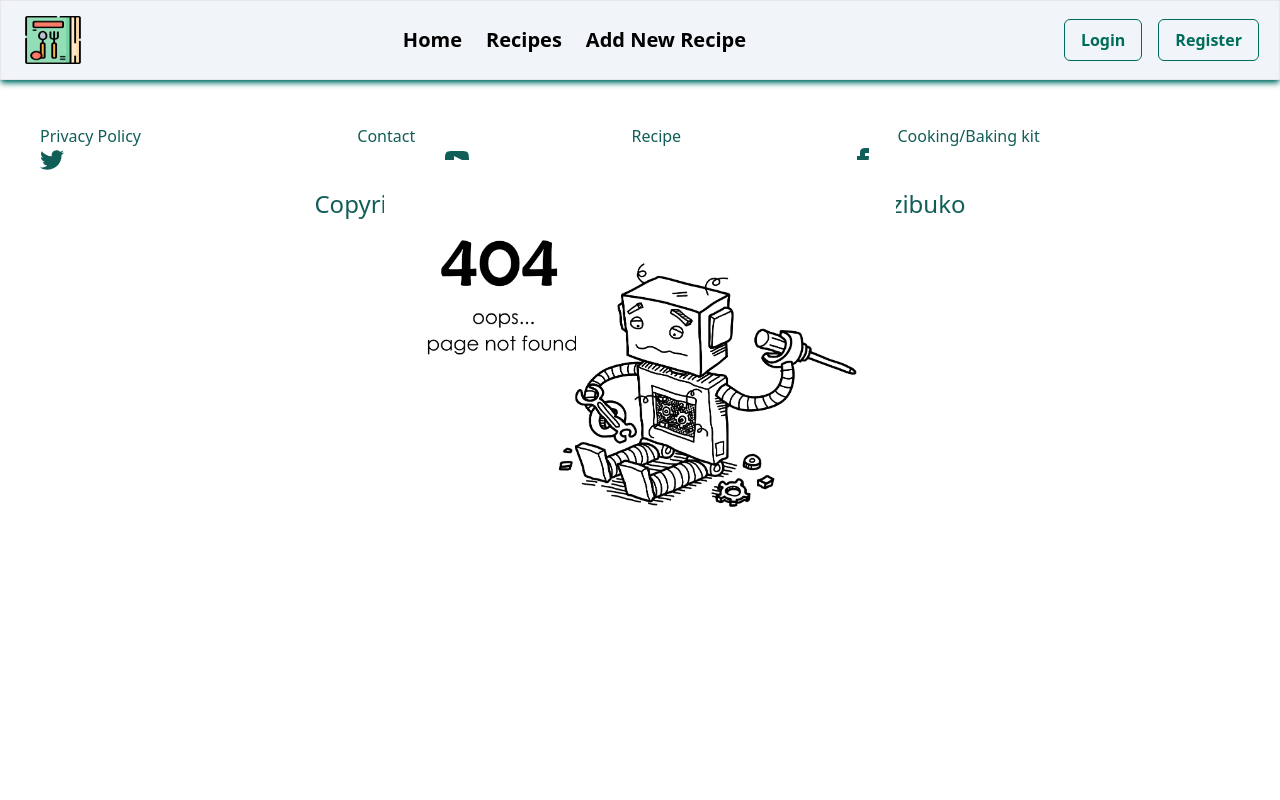
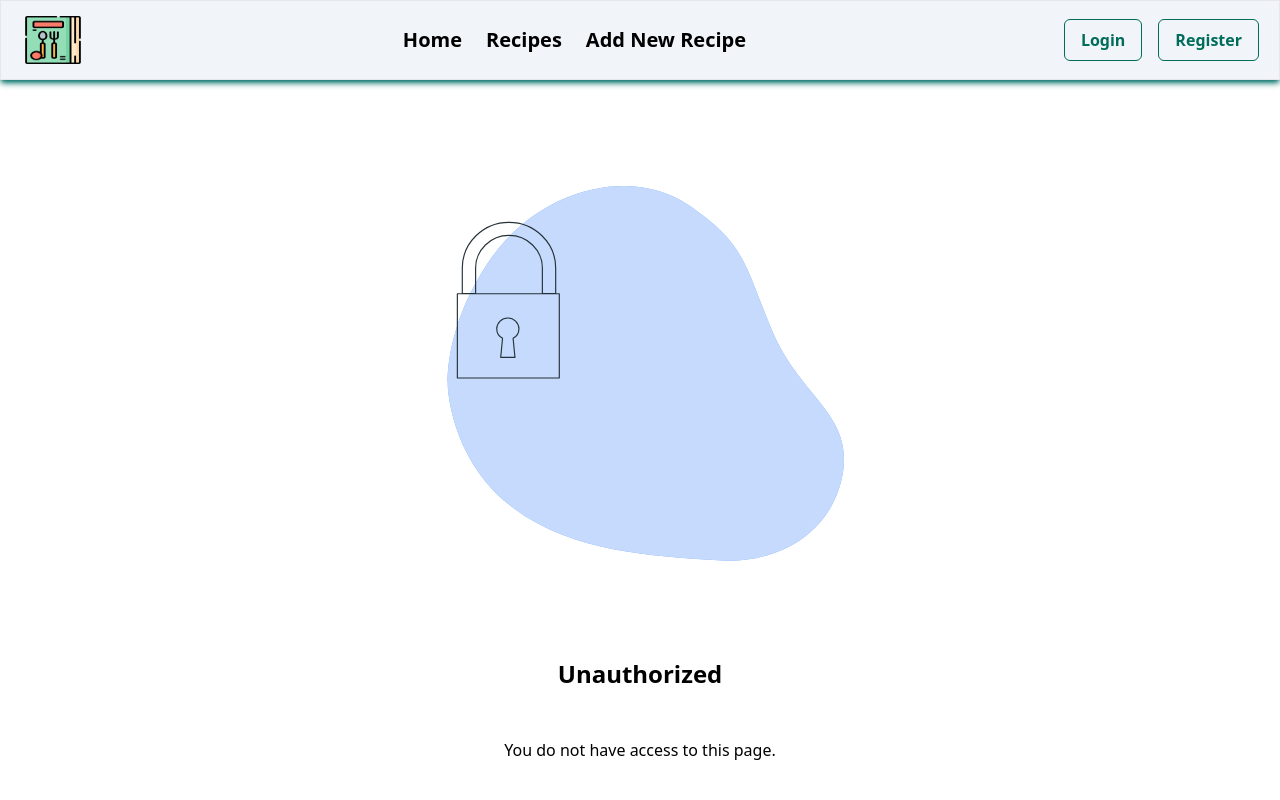
Before and after one commit to Thandekaportiap/Task-9-Online-Recipe, a React (Vite) app in the folder frontend/: page /Unauthorized in a window 1280 px wide. Shown: the top 800 px of the page. Built offline with nearby package versions, Linux system fonts and the light colour scheme; no server answers; a web font is replaced by a local one; what fluid-tailwind would draw is missing.

Commit message:
feat: Unauthorized page added

```diff
--- a/frontend/src/App.jsx
+++ b/frontend/src/App.jsx
@@ -15,6 +15,7 @@ import Privacy from './pages/Privacy';
 import ReadMore from './pages/ReadMore';
 import axios from 'axios';
 import CategoryRecipeList from './pages/CategoryRecipeList';
+import Unauthorized from './pages/Unauthorized';
 
 
 
@@ -50,6 +51,7 @@ function App() {
           <Route index element={<Home/>} />
           <Route path="/Register" element={<RegisterPage />} />
           <Route path="/Privacy" element={<Privacy />} />
+          <Route path="/Unauthorized" element={<Unauthorized />} />
           <Route path="/Login" element={<Login onLogin={handleLogin}/>} />
           <Route path="RecipeList"  >
             <Route index element={<RecipeList id={id} />}/>
--- a/frontend/src/pages/AddNewRecipe.jsx
+++ b/frontend/src/pages/AddNewRecipe.jsx
@@ -1,14 +1,19 @@
 
-import React, { useState } from 'react';
+import React, { useEffect, useState } from 'react';
 import axios from 'axios';
 import { useNavigate } from 'react-router-dom';
+
 
 const AddNewRecipe = ({ id }) => {
     // console.log(id)
 
-    if (!id) {
-        return <div className='text-center text-4xl my-6 text-red-700'>Please log-in to add a new recipe!</div>;
-    }
+    const navigate = useNavigate();
+
+    useEffect(() => {
+        if (!id) {
+            navigate('/Unauthorized');
+        }
+    }, [id, navigate]);
 
     const [recipeName, setRecipeName] = useState('');
     const [recipePicture, setRecipePicture] = useState(null);
@@ -19,7 +24,7 @@ const AddNewRecipe = ({ id }) => {
     const [preparationTime, setPreparationTime] = useState('');
     const [cookingTime, setCookingTime] = useState('');
     const [servings, setServings] = useState('');
-    const navigate = useNavigate()
+
 
     const handleFileChange = (event) => {
         const selectedFile = event.target.files[0];
--- /dev/null
+++ b/frontend/src/pages/Unauthorized.jsx
@@ -0,0 +1,38 @@
+
+import React from 'react'
+import { useNavigate } from 'react-router-dom';
+
+const Unauthorized = () => {
+
+  const navigate = useNavigate();
+  const handleLogin = () => {
+    navigate('/Login');
+    console.log("Login button clicked");
+  };
+  return (
+    <div className="flex flex-col items-center justify-center w-screen h-screen gap-12 py-8">
+    <svg
+      xmlns="http://www.w3.org/2000/svg"
+      viewBox="0 0 500 500"
+    >
+      <g id="freepik--background-simple--inject-3">
+        <path d="M55.48,273.73s2.32,72,62.43,120,143.41,51.43,210.84,56,119.23-33.62,127-91.32-43.72-74.64-71.68-140.33S358.64,130.8,299.49,90.4,147.8,74.81,99.29,144,55.48,273.73,55.48,273.73Z" style={{ fill: '#3B82F6' }} />
+        <path d="M55.48,273.73s2.32,72,62.43,120,143.41,51.43,210.84,56,119.23-33.62,127-91.32-43.72-74.64-71.68-140.33S358.64,130.8,299.49,90.4,147.8,74.81,99.29,144,55.48,273.73,55.48,273.73Z" style={{ fill: '#fff', opacity: 0.7 }} />
+      </g>
+      <g id="freepik--Padlock--inject-3">
+        <path d="M83.61,179.69V153.92c0-18.24,15.16-33.08,33.79-33.08s33.79,14.84,33.79,33.08v25.77h13.47V153.92c0-25.51-21.2-46.27-47.26-46.27s-47.26,20.76-47.26,46.27v25.77Z" style={{ fill: 'none', stroke: '#263238', strokeLinecap: 'round', strokeLinejoin: 'round', strokeWidth: '1.166' }} />
+        <rect x="65.14" y="179.87" width="103.18" height="85.35" style={{ fill: 'none', stroke: '#263238', strokeLinecap: 'round', strokeLinejoin: 'round', strokeWidth: '1.166' }} />
+        <path d="M127.46,215.32a11.24,11.24,0,0,0-22.47,0,11,11,0,0,0,5.9,9.68L109,244.38h14.45L121.56,225A11,11,0,0,0,127.46,215.32Z" style={{ fill: 'none', stroke: '#263238', strokeLinecap: 'round', strokeLinejoin: 'round', strokeWidth: '1.166' }} />
+      </g>
+    </svg>
+    <h1 className="text-2xl font-bold text-center">Unauthorized</h1>
+      <p className="text-center">You do not have access to this page.</p>
+
+      <button className='border border-[#006D5B] text-[#006D5B]  py-2  hover:bg-[#006D5B] hover:text-white px-4 font-bold rounded-md'>Login</button>
+  </div>
+);
+};
+
+
+
+export default Unauthorized
```
